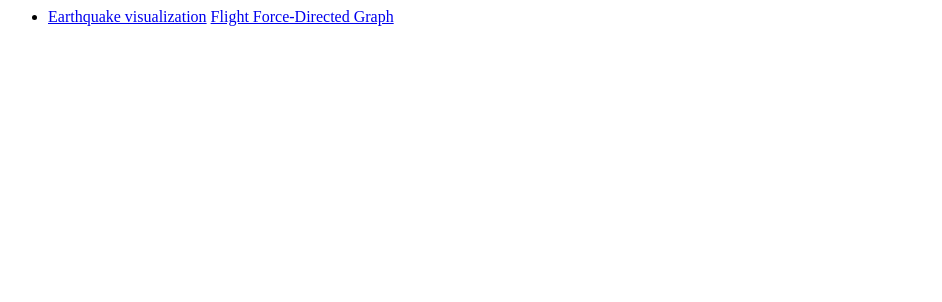
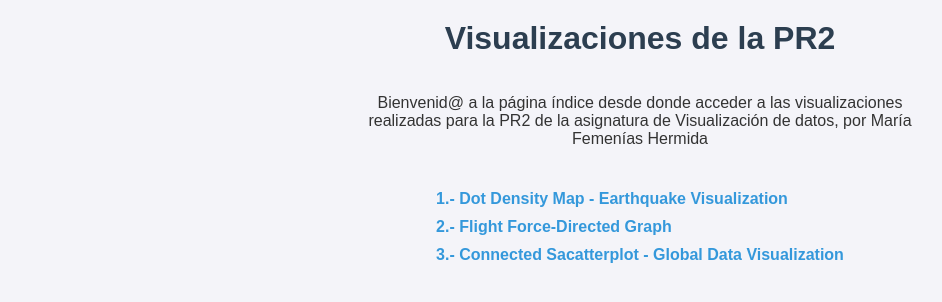
Before and after one commit to baleninha/data_visualization, a plain HTML site: page index.html in a window 1280 px wide. Shown: the whole page, without its empty margins (0-942 px from the left). Drawn offline with Linux system fonts and the light colour scheme.

Commit message:
Updated index.html
Embelished and added connected scatterplot link

```diff
--- a/index.html
+++ b/index.html
@@ -1,15 +1,61 @@
-<html>
-    <title>
-        Data Visualization by Maria
-    </title>
+<!DOCTYPE html>
+<html lang="es">
+<head>
+    <meta charset="UTF-8">
+    <meta name="viewport" content="width=device-width, initial-scale=1.0">
+    <title>Data Visualization by Maria</title>
+    <style>
+        body {
+            font-family: Arial, sans-serif;
+            background-color: #f4f4f9;
+            color: #333;
+            margin: 0;
+            padding: 0;
+            display: flex;
+            flex-direction: column;
+            align-items: center;
+        }
+        h1 {
+            margin-top: 20px;
+            color: #2c3e50;
+        }
+        p {
+            max-width: 600px;
+            text-align: center;
+        }
+        ul {
+            list-style: none;
+            padding: 0;
+        }
+        li {
+            margin: 10px 0;
+        }
+        a {
+            text-decoration: none;
+            color: #3498db;
+            font-weight: bold;
+        }
+        a:hover {
+            color: #2980b9;
+        }
+    </style>
+</head>
 <body>
-        <p>
+
+    <h1>Visualizaciones de la PR2</h1>
+    <p>Bienvenid@ a la página índice desde donde acceder a las visualizaciones realizadas para la PR2 de la asignatura de Visualización de datos, por María Femenías Hermida</p>
+
     <ul>
         <li>
-                    <a href="./static_web/subpages/mapa_terremotos_v2.html">Earthquake visualization</a>
-                    <a href="./static_web/subpages/force_directed_graph.html">Flight Force-Directed Graph</a>
+            <a href="./static_web/subpages/mapa_terremotos_v2.html">1.- Dot Density Map - Earthquake Visualization</a>
+        </li>
+        <li>
+            <a href="./static_web/subpages/force_directed_graph.html">2.- Flight Force-Directed Graph</a>
+        </li>
+        <li>
+            <a href="https://public.flourish.studio/visualisation/20184545/">3.- Connected Sacatterplot - Global Data Visualization</a>
         </li>
     </ul>
-        </p>
+
 </body>
 </html>
```
Lines whose indentation alone changed are shown as unchanged.
